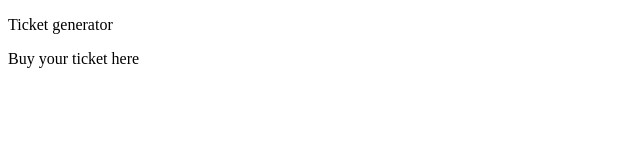
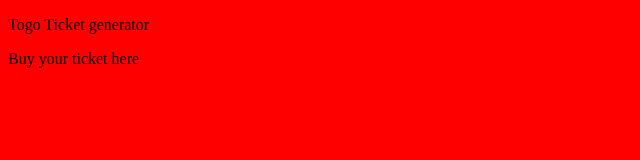
Before and after one commit to wakadobe-africa/ticketapp, a plain HTML site: page index.html in a window 1280 px wide. Shown: the whole page, without its empty margins (0-640 px from the left). Drawn offline with Linux system fonts and the light colour scheme.

Commit message:
togo branch added with different background-color red

```diff
--- a/index.html
+++ b/index.html
@@ -4,9 +4,14 @@
     <meta charset="UTF-8">
     <meta name="viewport" content="width=device-width, initial-scale=1.0">
     <title>Document</title>
+    <style>
+        body{
+            background-color: red;
+        }
+    </style>
 </head>
 <body>
-    <p>Ticket generator</p>
+    <p>Togo Ticket generator</p>
     <p>Buy your ticket here</p>
 </body>
 </html>
```
